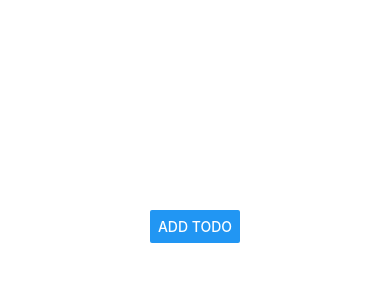
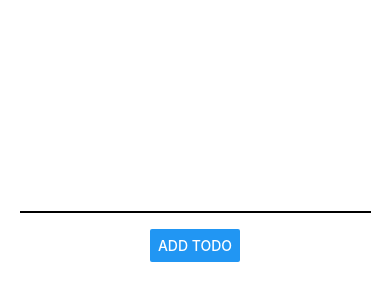
Before and after one commit to MinamiMunakata/ReactNativeTodoApp, a React Native app: screen / in a window 390 px wide. Shown: the part 204-504 px from the top of the page. Built offline with nearby package versions, Linux system fonts and the light colour scheme.

Commit message:
Apply todoText style

```diff
--- a/App.tsx
+++ b/App.tsx
@@ -47,5 +47,12 @@ const styles = StyleSheet.create({
     alignItems: 'center',
     justifyContent: 'center',
   },
-  todoText: {},
+  todoText: {
+    width: '90%',
+    marginBottom: 16,
+    marginTop: 16,
+    borderBottomWidth: 2,
+    fontSize: 18,
+    justifyContent: 'center',
+  },
 })
```
